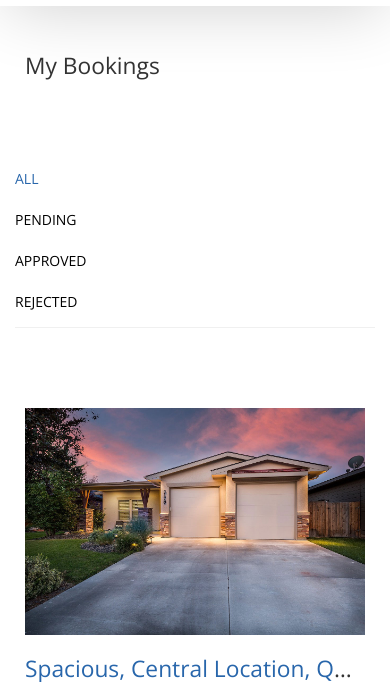
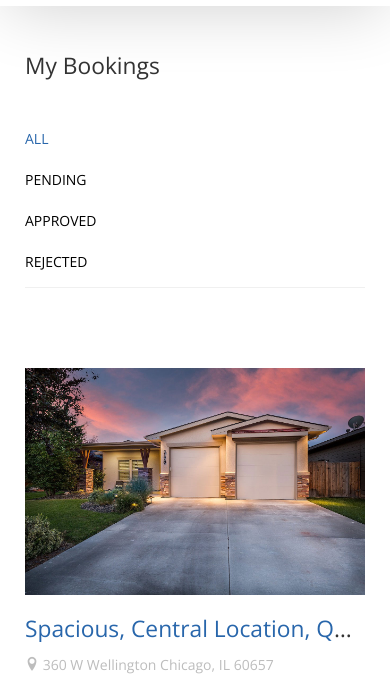
Before and after one commit to NhatTanVu/RealtyRentalDesign, a website: page src/my_bookings.html in a window 390 px wide. Shown: the part 84-776 px from the top of the page. Drawn offline with nearby package versions, Linux system fonts and the light colour scheme; files whose address does not match are found by name.

Commit message:
Update My Bookings page CSS

```diff
--- a/src/css/my_bookings.css
+++ b/src/css/my_bookings.css
@@ -1,6 +1,16 @@
-.probootstrap-main-nav hr {
+.probootstrap-main-nav.filter {
+    margin-top: 0;
+}
+
+.probootstrap-main-nav.filter hr {
     border-top: 1px solid #f0f0f0;
     margin-top: 10px;
+}
+
+@media (max-width: 991.9px) {
+    .probootstrap-main-nav.filter {
+        padding: 0 10px;
+    }
 }
 
 .probootstrap-listing .manage-bookings {
--- a/src/my_bookings.html
+++ b/src/my_bookings.html
@@ -67,7 +67,7 @@
 				<div class="col-xs-12">
 					<h2 class="mb30">My Bookings</h2>
 
-					<ul class="probootstrap-main-nav mb50">
+					<ul class="probootstrap-main-nav mb50 filter">
 						<li class="active"><a href="#">All</a></li>
 						<li><a href="#">Pending</a></li>
 						<li><a href="#">Approved</a></li>
```
Also changed, not shown: dist/css/my_bookings.css, dist/my_bookings.html.
